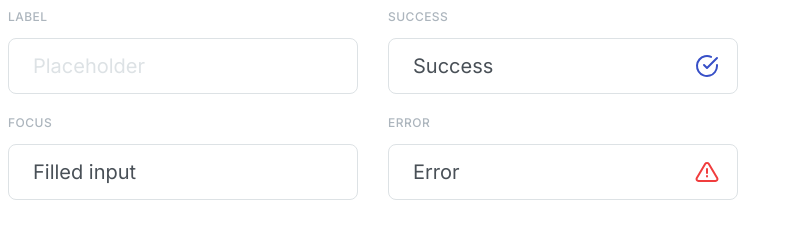
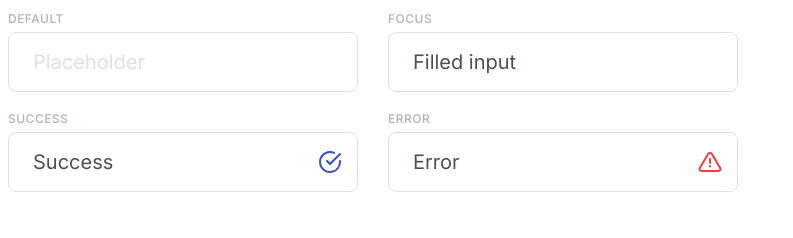
Before and after one commit to js-tasks-ru/htmlcss-20220919_lexxminer, a website: page 07-lection5/04-input/index.html in a window 1280 px wide. Shown: the whole page, without its empty margins (0-793 px from the left). Drawn offline with Linux system fonts and the light colour scheme.

Commit message:
стилизовал нативный инпут

```diff
--- a/07-lection5/04-input/index.html
+++ b/07-lection5/04-input/index.html
@@ -6,7 +6,8 @@
     <link rel="stylesheet" href="./input.css" />
     <style>
       .title {
-        margin-bottom: 12px;
+        display: inline-block;
+        margin-bottom: 4px;
 
         font-family: 'Inter';
         font-style: normal;
@@ -22,60 +23,47 @@
       }
 
       .wrapper {
+        width: fit-content;
         display: grid;
-        grid-template-rows: 90px 90px;
-        grid-template-columns: 350px 350px;
+        grid-template-rows: auto auto;
+        grid-template-columns: auto auto;
         gap: 16px 30px;
+      }
+
+      .input__wrapper {
+        width: fit-content;
       }
     </style>
   </head>
   <body>
     <div class="wrapper">
-        <div class="default-input">
-            <div class="title">LABEL</div>
-            <label class="input">
-              <input type="text" class="input__default-field" />
-              <div class="input__control">
-                <div class="input__value input__value_placeholder">Placeholder</div>
+          <div class="input__wrapper">
+            <label for="default-input" class="title">Default</label>
+            <div class="input">
+              <input type="text" id="default-input" class="input__control" placeholder="Placeholder">
               <div class="input__state-icon"></div>
             </div>
-            </label>
           </div>
-          <div class="success-input">
-              <div class="title">Success</div>
-              <label class="input">
-                <input
-                  type="text"
-                  class="input__default-field input__default-field_success"
-                />
-                <div class="input__control">
-                  <div class="input__value input__value">Success</div>
+          <div class="input__wrapper">
+            <label for="focus-input" class="title">Focus</label>
+            <div class="input">
+              <input type="text" id="focus-input" class="input__control" value="Filled input">
               <div class="input__state-icon"></div>
             </div>
-              </label>
           </div>
-          <div class="focus-input">
-              <div class="title">Focus</div>
-              <label class="input">
-                <input type="text" class="input__default-field" />
-                <div class="input__control">
-                  <div class="input__value">Filled input</div>
+          <div class="input__wrapper">
+            <label for="success-input" class="title">Success</label>
+            <div class="input">
+              <input type="text" id="success-input" class="input__control input__control_success" value="Success">
               <div class="input__state-icon"></div>
             </div>
-              </label>
           </div>
-          <div class="invalid-input">
-              <div class="title">Error</div>
-              <label class="input input_invalid">
-                <input
-                  type="text"
-                  class="input__default-field input__default-field_invalid"
-                />
-                <div class="input__control">
-                  <div class="input__value">Error</div>
+          <div class="input__wrapper">
+            <label for="error-input" class="title">Error</label>
+            <div class="input">
+              <input type="text" id="error-input" class="input__control input__control_invalid" value="Error">
               <div class="input__state-icon"></div>
             </div>
-              </label>
           </div>
     </div>
   </body>
--- a/07-lection5/04-input/input.css
+++ b/07-lection5/04-input/input.css
@@ -1,44 +1,23 @@
-.input__label {
-  /* h5 */
-
-  font-family: 'Inter';
-  font-style: normal;
-  font-weight: 500;
-  font-size: 12px;
-  line-height: 18px;
-  /* identical to box height, or 150% */
-
-  letter-spacing: 0.04em;
-  text-transform: uppercase;
-
-  /* Gray 3 */
-
-  color: var(--grey-3);
-}
 
 .input {
+  position: relative;
+  max-width: fit-content;
 }
 
 .input__control {
   box-sizing: border-box;
   width: 350px;
-  height: 56px;
+
+  padding: 16px 40px 16px 24px;
 
   background: var(--white);
   /* Gray 2 */
 
+  outline: none;
+
+
   border: 1px solid var(--grey-2);
   border-radius: 8px;
-
-  display: flex;
-  justify-content: space-between;
-  align-items: center;
-  padding-left: 24px;
-  padding-right: 18px;
-}
-
-.input__value {
-  /* h4 */
 
   font-family: 'Inter';
   font-style: normal;
@@ -51,33 +30,35 @@
   color: var(--grey-4);
 }
 
-.input__value_placeholder {
+
+
+.input__control::placeholder {
   color: var(--grey-2);
 }
 
 .input__state-icon {
   width: 24px;
   height: 24px;
+  position: absolute;
+  right: 16px;
+  top: 50%;
+  transform: translateY(-50%);
 }
 
-.input__default-field {
-  position: absolute;
-  outline: none;
-  clip: rect(0, 0, 0, 0);
-}
 
-.input__default-field_invalid ~ .input__control .input__state-icon {
+
+.input__control_invalid ~ .input__state-icon {
   content: url('./public/error.svg');
 }
 
-.input__default-field_success ~ .input__control .input__state-icon {
+.input__control_success ~ .input__state-icon {
   content: url('./public/success.svg');
 }
 
-.input__default-field:focus ~ .input__control {
+.input__control:focus {
   border-color: var(--blue-secondary);
 }
 
-.input__default-field_invalid:focus ~ .input__control {
+.input__control_invalid:focus {
   border-color: var(--red);
 }
```
Lines whose indentation alone changed are shown as unchanged.
